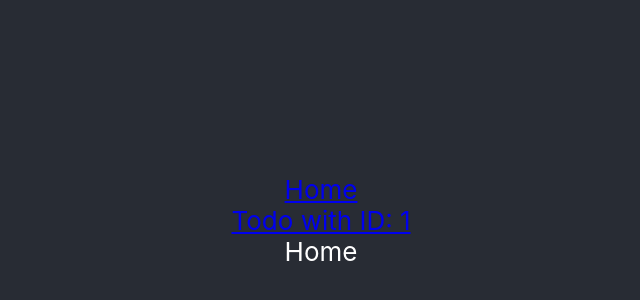
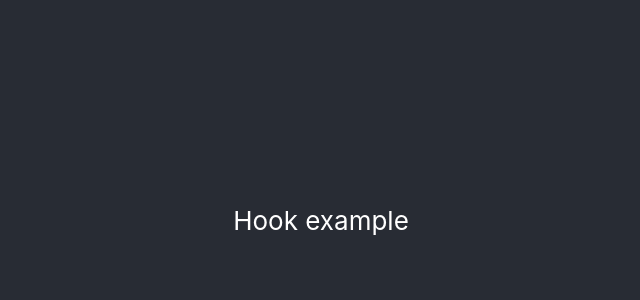
Before and after one commit to MaxMartinsen/JavaScript-Frameworks, a React (Create React App) app: page / in a window 1280 px wide. Shown: the part 180-480 px from the top of the page, without its empty margins (319-959 px from the left). Built offline with nearby package versions, Linux system fonts and the light colour scheme.

Commit message:
Creating a hook

```diff
--- a/src/App.js
+++ b/src/App.js
@@ -1,68 +1,27 @@
 import React, { useEffect, useState } from 'react';
-import { Routes, Route, Link, useParams } from 'react-router-dom';
 import './App.css';
 
-function Home() {
-  return <div>Home</div>;
-}
 
-function Todo() {
-  const [todo, setTodo] = useState(null);
-  const [isLoading, setIsLoading] = useState(false);
-  const [isError, setIsError] = useState(false);
-  let { id } = useParams();
+function usePerson() {
+  const [firstName, setFirstName] = useState('');
 
-  useEffect(() => {
-    async function fetchTodo() {
-      try {
-        setIsLoading(true);
-        setIsError(false);
-        const response = await fetch(`https://jsonplaceholder.typicode.com/todos/${id}`);
-        if (!response.ok) throw new Error('Network response was not ok');
-        const json = await response.json();
-        setTodo(json);
-      } catch (error) {
-        console.error("Fetch error:", error);
-        setIsError(true);
-      } finally {
-        setIsLoading(false);
-      }
-    }
-
-    fetchTodo();
-  }, [id]);
-
-  if (isLoading) return <div>Loading...</div>;
-  if (isError) return <div>Error loading the todo</div>;
-
-  return (
-    <div>
-      <h2>Todo:</h2>
-      {todo ? <div>title: {todo.title}</div> : <div>Todo not found</div>}
-    </div>
-  );
-}
-
-function Nav() {
-  return (
-    <nav>
-      <ul>
-        <li><Link to="/">Home</Link></li>
-        <li><Link to="/todo/1">Todo with ID: 1</Link></li>
-      </ul>
-    </nav>
-  );
+  function greetPerson() {
+    console.log(`Hello ${firstName}`);
+  }
+  return { setFirstName, greetPerson };
 }
 
 function App() {
+  const { greetPerson, setFirstName } = usePerson();
+  useEffect(() => {
+    setFirstName('Ola');
+    greetPerson();
+  }, [setFirstName, greetPerson]);
+
   return (
     <div className='App'>
       <header className='App-header'>
-        <Nav />
-        <Routes>
-          <Route index element={<Home />} />
-          <Route path="todo/:id" element={<Todo />} />
-        </Routes>
+        <div>Hook example</div>
       </header>
     </div>
   );
```
